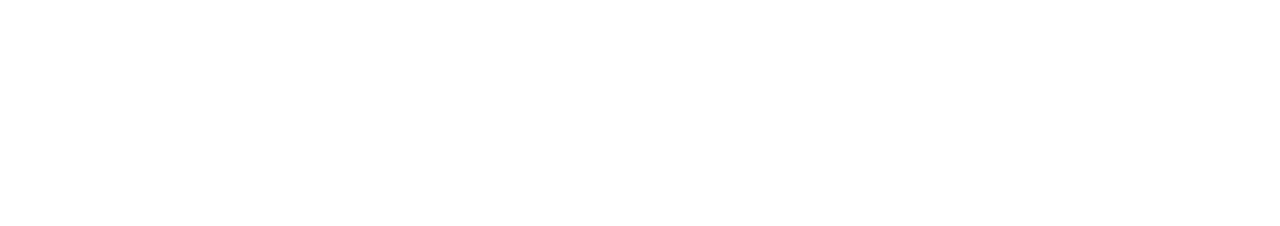
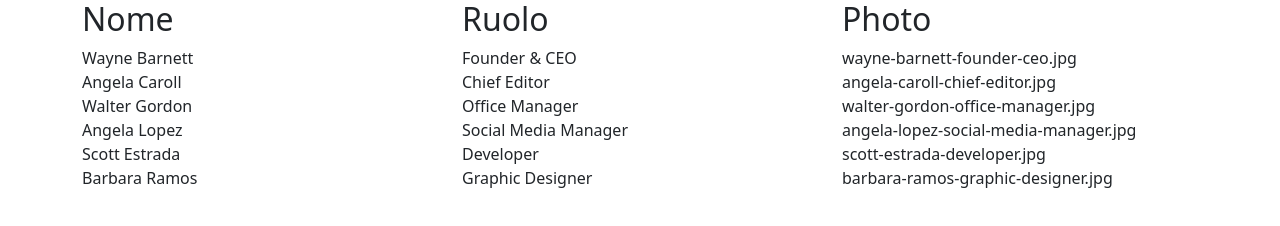
Before and after one commit to LudovicoPellecchia/js-our-team, a plain HTML site: page index.html in a window 1280 px wide. Drawn offline with nearby package versions, Linux system fonts and the light colour scheme.

Commit message:
aggiunta stringhe dom

```diff
--- a/index.html
+++ b/index.html
@@ -18,6 +18,25 @@ Stampare le stesse informazioni su DOM sottoforma di stringhe
 BONUS 1:
 Trasformare la stringa foto in una immagine effettiva -->
 
+<div class="container">
+    <div class="row">
+        <div class="col-4">
+            <div class="name-container">
+                <h2>Nome</h2>
+            </div>
+        </div>
+        <div class="col-4">
+            <div class="role-container">
+                <h2>Ruolo</h2>
+            </div>
+        </div>
+        <div class="col-4">
+            <div class="photo-container">
+                <h2>Photo</h2>
+            </div>
+        </div>
+    </div>
+</div>
 <script src="script.js"></script>
 </body>
 </html>
--- a/script.js
+++ b/script.js
@@ -1,6 +1,10 @@
 "use strict"
+
+const nameElement=document.querySelector(".name-container")
+const roleElement=document.querySelector(".role-container")
+const picElement=document.querySelector(".photo-container")
+
 //Creo un array di objects che contiene le informazioni dei membri del team
-
 const teamMembers = [
     {
         nome: "Wayne Barnett",
@@ -34,6 +38,7 @@ const teamMembers = [
     }
 ]
 
+//Ciclo for che stampa in console le chiavi degli oggetti dentro l'array
 for (let i = 0; i < teamMembers.length; i++) {
     const singleMember = teamMembers[i]
 
@@ -41,4 +46,7 @@ for (let i = 0; i < teamMembers.length; i++) {
     console.log(singleMember.ruolo);
     console.log(singleMember.foto);
 
+    nameElement.innerHTML+= `<div class="single-name">${singleMember.nome}</div>`
+    roleElement.innerHTML+= `<div class="single-name">${singleMember.ruolo}</div>`
+    picElement.innerHTML+= `<div class="single-name">${singleMember.foto}</div>`
 }
```
